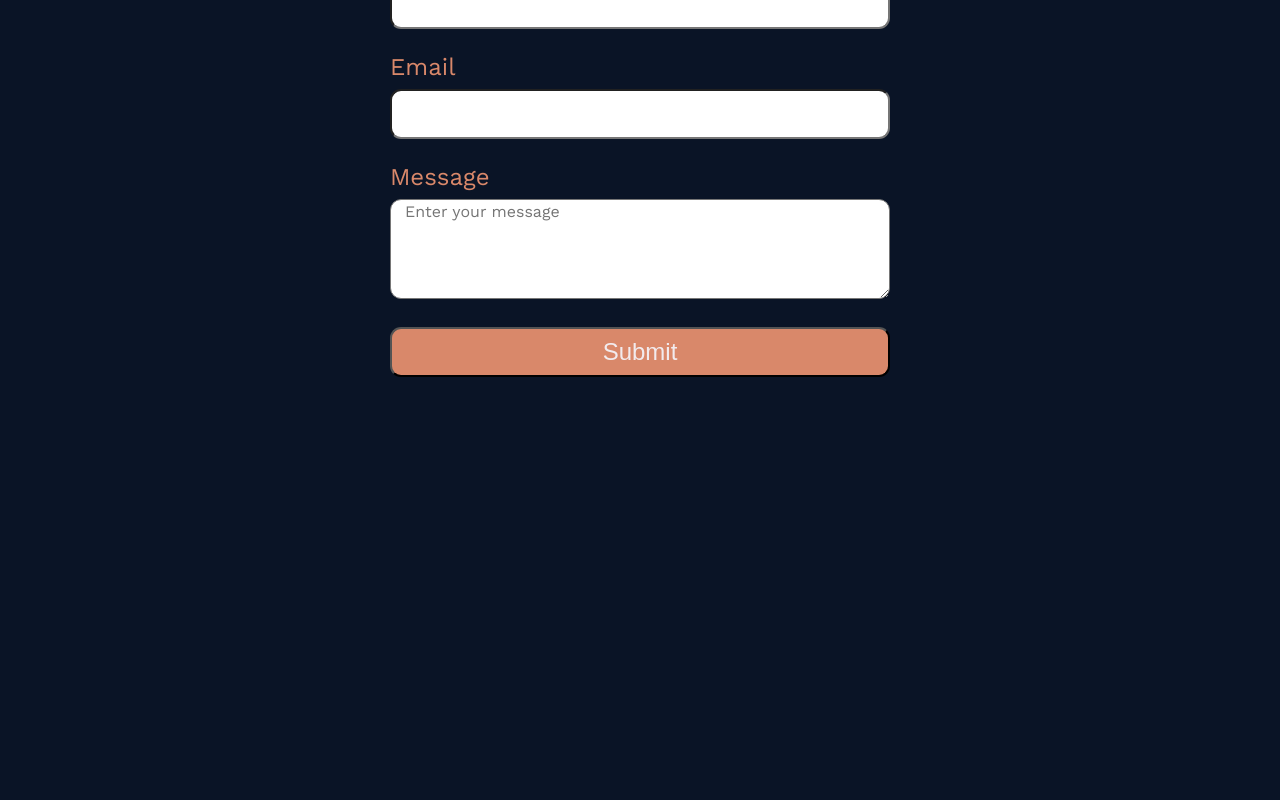
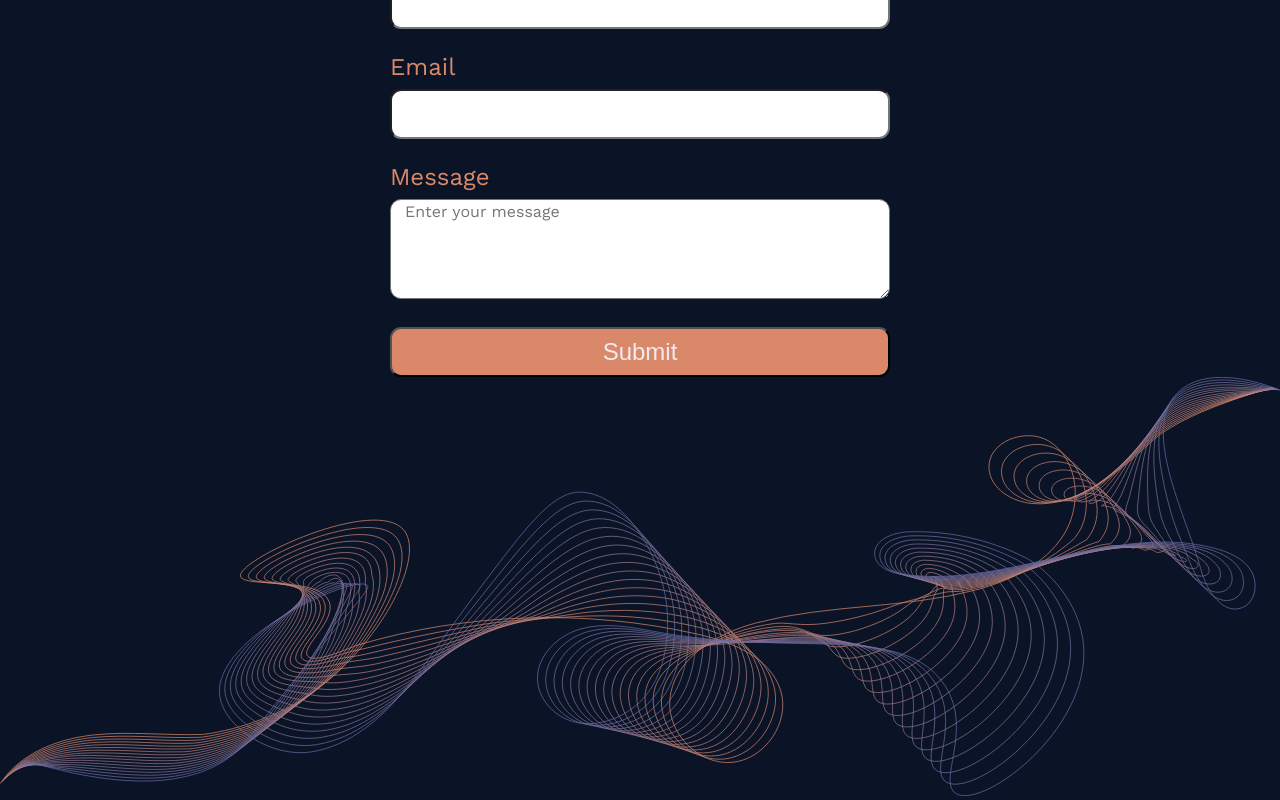
Before and after one commit to angelicazgr/portfolio-react, a React (Create React App) app: page /contact in a window 1280 px wide. Shown: the part 333-1133 px from the top of the page. Before the commit the page ends 800 px from the top, so only its background shows below. Built offline with nearby package versions, Linux system fonts and the light colour scheme.

Commit message:
Add line art in contact

```diff
--- a/src/pages/Contact/Contact.jsx
+++ b/src/pages/Contact/Contact.jsx
@@ -1,6 +1,7 @@
 import React from "react";
 
 import NavBar from "../../components/NavBar/NavBar";
+import lineArt from "../../assets/contact-art.svg";
 import "./Contact.css";
 
 const Contact = () => {
@@ -59,6 +60,7 @@ const Contact = () => {
           <input type="submit" value="Submit" className="contact-form-submit" />
         </form>
       </div>
+      <img src={lineArt} alt="line art" className="contact-line-art" />
     </div>
   );
 };
```
Also changed, not shown: src/assets/contact-art.svg (added).
